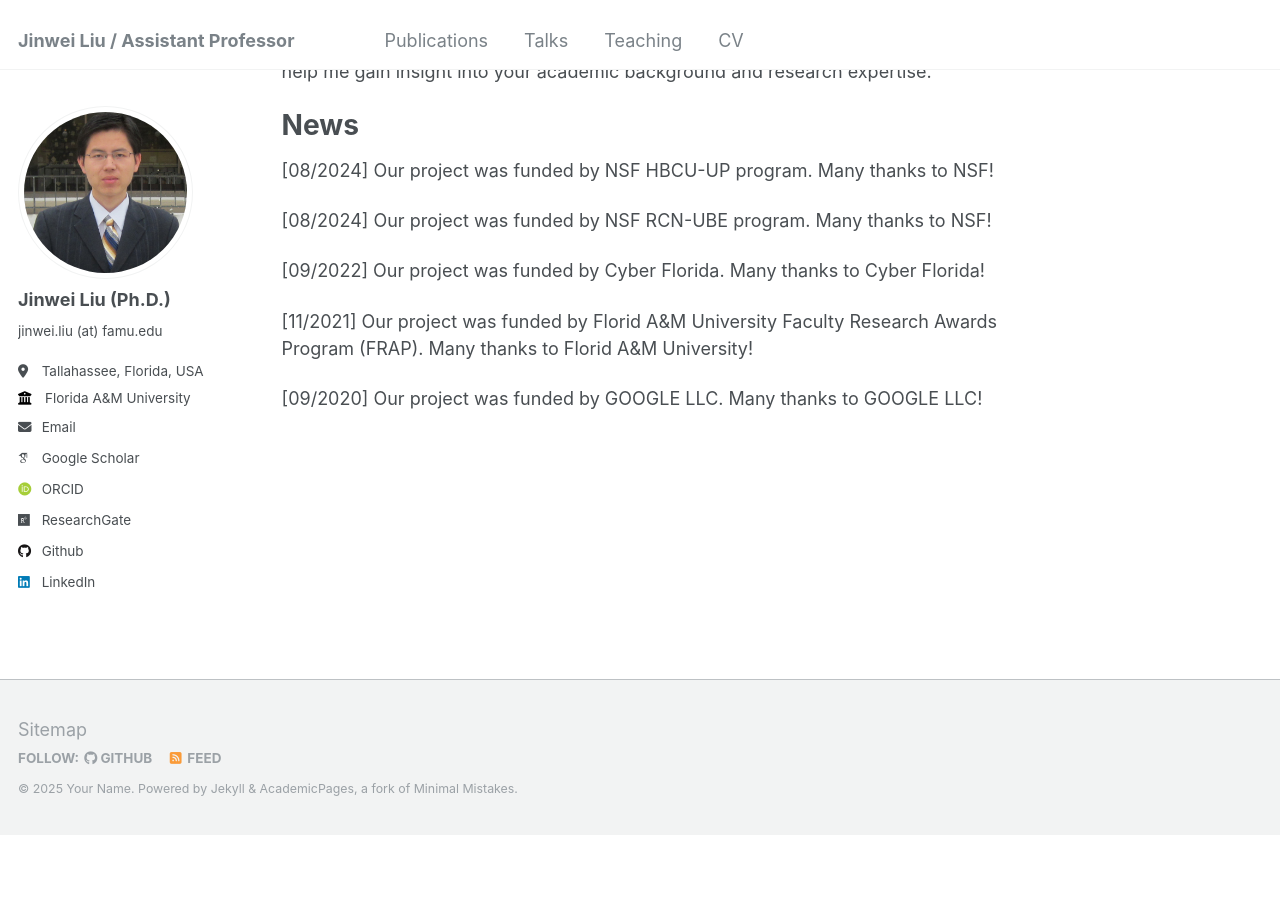
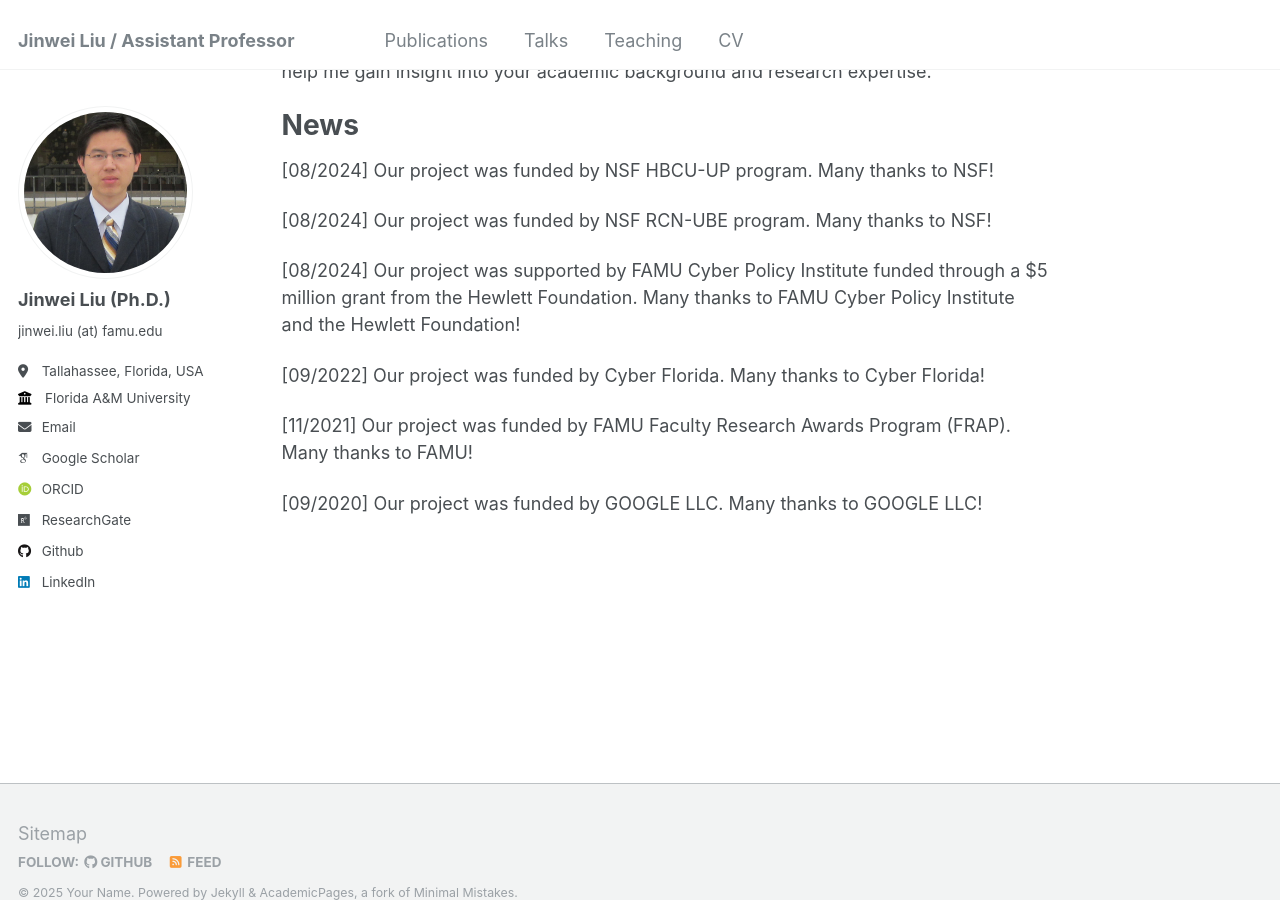
Before and after one commit to jinweiliucu/jinweiliucu.github.io, a Jekyll site: the page built from _pages/about.md, in a window 1280 px wide and 900 px high, scrolled down 593 px. Built offline with Jekyll 4.4.1, drawn with Linux system fonts in a browser that asks for light colours; some web fonts are replaced; before the commit the page ends 1427 px from its top, so only the background shows below that.

Commit message:
Update about.md

```diff
--- a/_pages/about.md
+++ b/_pages/about.md
@@ -21,8 +21,10 @@ News
 
 [08/2024] Our project was funded by NSF RCN-UBE program. Many thanks to NSF!
 
+[08/2024] Our project was supported by FAMU Cyber Policy Institute funded through a $5 million grant from the Hewlett Foundation. Many thanks to FAMU Cyber Policy Institute and the Hewlett Foundation!
+
 [09/2022] Our project was funded by Cyber Florida. Many thanks to Cyber Florida!
 
-[11/2021] Our project was funded by Florid A&M University Faculty Research Awards Program (FRAP). Many thanks to Florid A&M University!
+[11/2021] Our project was funded by FAMU Faculty Research Awards Program (FRAP). Many thanks to FAMU!
 
 [09/2020] Our project was funded by GOOGLE LLC. Many thanks to GOOGLE LLC!
```
